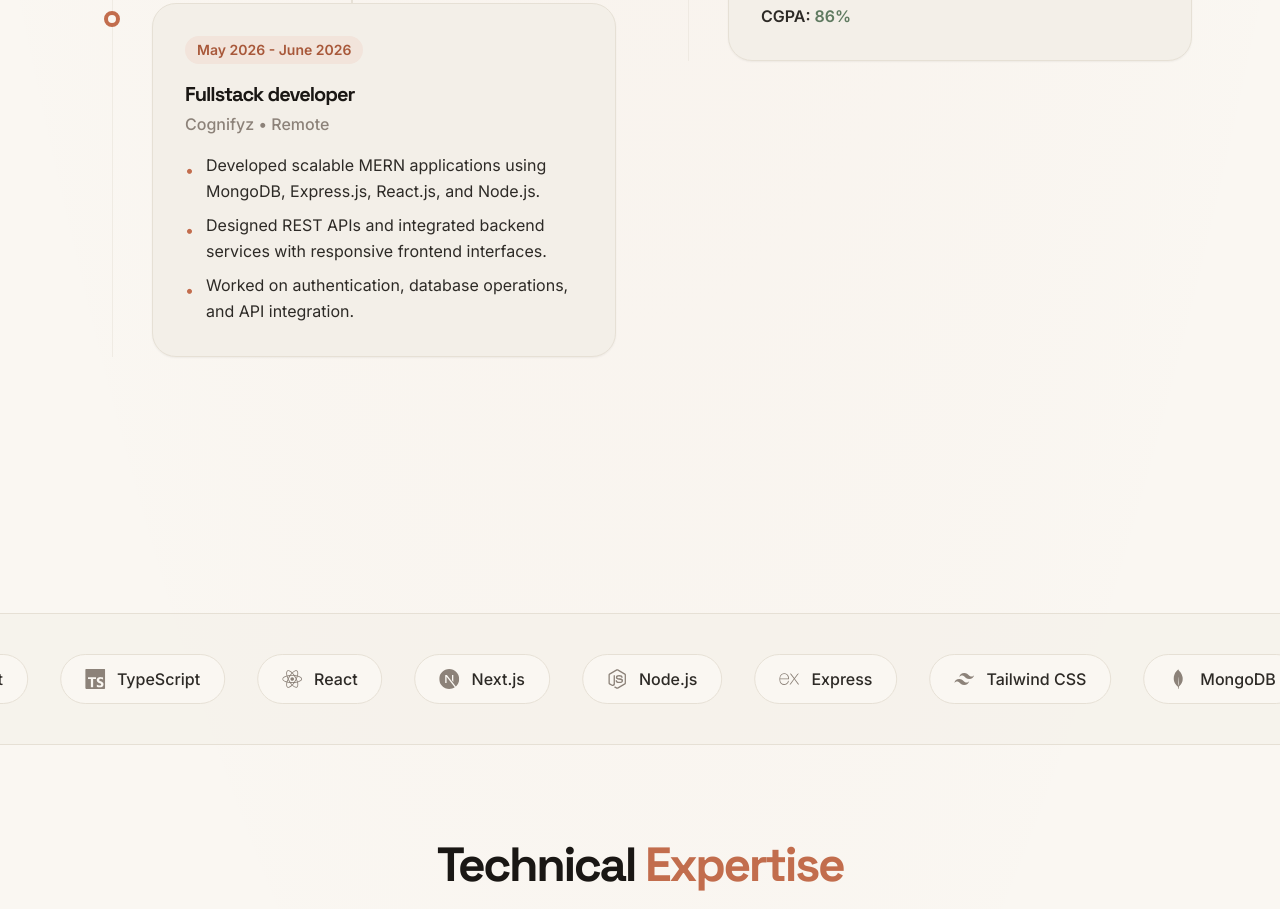
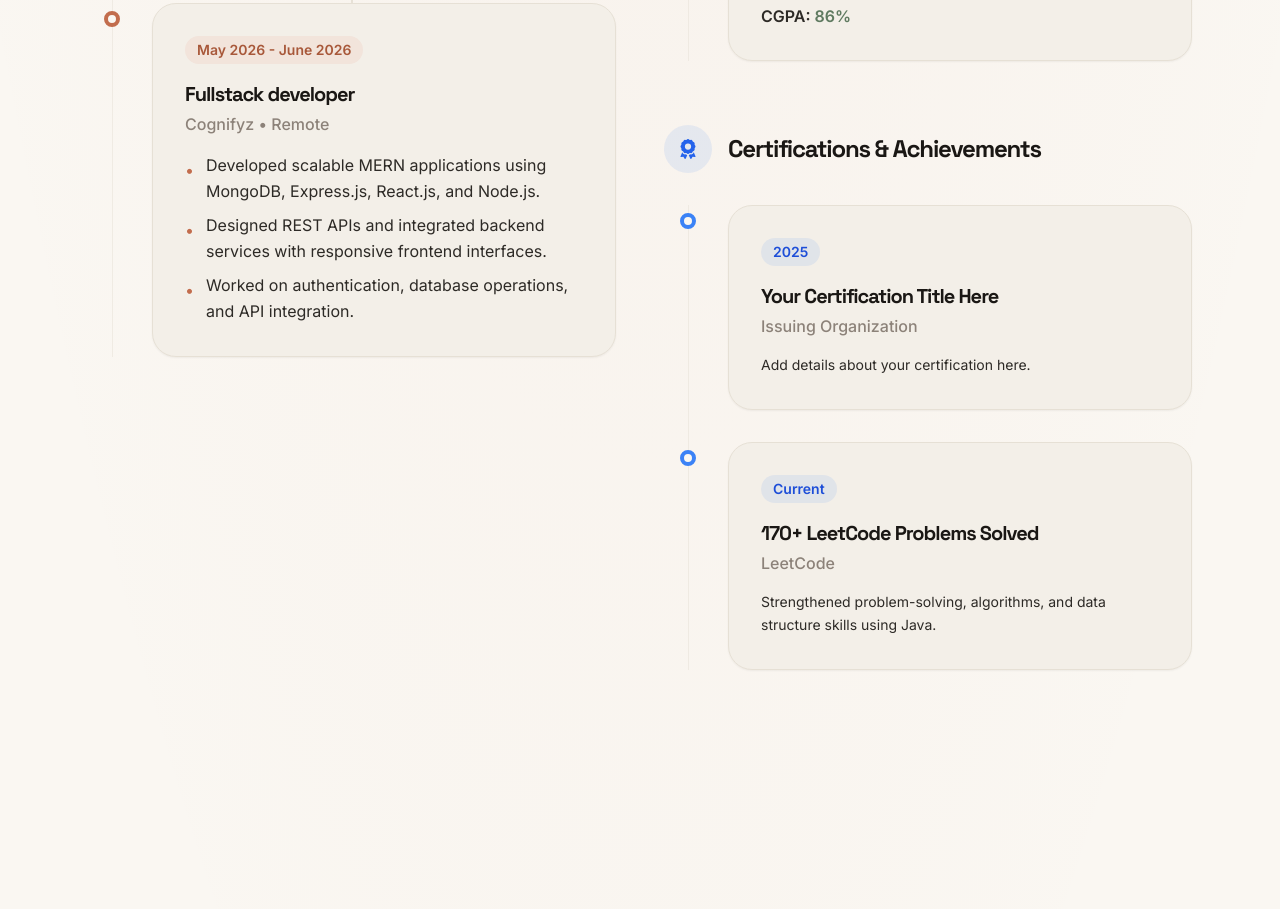
Before and after one commit to Anshikasaxenaa/Portfolio_, a Next.js app: page / in a window 1280 px wide. Shown: the part 3280-4189 px from the top of the page. Built offline with nearby package versions, Linux system fonts and the light colour scheme.

Commit message:
Updated portfolioData.ts with detailed achievements and a certifications data array.

```diff
--- a/src/components/Experience.tsx
+++ b/src/components/Experience.tsx
@@ -1,8 +1,8 @@
 "use client";
 
 import { motion } from "framer-motion";
-import { experienceData, educationData } from "@/data/portfolioData";
-import { FaGraduationCap, FaBriefcase } from "react-icons/fa6";
+import { experienceData, educationData, achievementsData, certificationsData } from "@/data/portfolioData";
+import { FaGraduationCap, FaBriefcase, FaAward } from "react-icons/fa6";
 
 export default function Experience() {
   return (
@@ -124,6 +124,54 @@ export default function Experience() {
                 </motion.div>
               ))}
             </div>
+
+            {/* Achievements & Certifications */}
+            <div className="flex items-center gap-4 mt-16 mb-8">
+              <div className="w-12 h-12 rounded-full bg-blue-500/10 text-blue-600 flex items-center justify-center text-xl">
+                <FaAward />
+              </div>
+              <h3 className="text-2xl font-heading font-bold text-warm-ink">Certifications & Achievements</h3>
+            </div>
+
+            <div className="space-y-8 relative">
+              <motion.div
+                initial={{ scaleY: 0 }}
+                whileInView={{ scaleY: 1 }}
+                viewport={{ once: false }}
+                transition={{ duration: 1.5, ease: "easeInOut" }}
+                style={{ originY: 0 }}
+                className="absolute left-6 top-0 bottom-0 w-px bg-warm-sand/50 z-0"
+              />
+              {[...certificationsData, ...achievementsData].map((item, index) => (
+                <motion.div
+                  key={`ach-${item.id}-${index}`}
+                  initial={{ opacity: 0, x: 40, rotateX: 45 }}
+                  whileInView={{ opacity: 1, x: 0, rotateX: 0 }}
+                  viewport={{ once: false, margin: "-100px" }}
+                  transition={{ duration: 1, delay: 0.5 + index * 0.15, ease: [0.16, 1, 0.3, 1] }}
+                  style={{ transformOrigin: "top" }}
+                  className="relative z-10 pl-16"
+                >
+                  <motion.div
+                    initial={{ scale: 0 }}
+                    whileInView={{ scale: 1 }}
+                    transition={{ delay: 0.8 + index * 0.15 }}
+                    className="absolute left-4 top-2 w-4 h-4 rounded-full bg-warm-paper border-4 border-blue-500"
+                  />
+                  <div className="bg-warm-cream border border-warm-sand p-8 rounded-3xl hover:border-blue-500/50 transition-colors shadow-sm">
+                    <span className="inline-block px-3 py-1 bg-blue-500/10 text-blue-700 text-sm font-semibold rounded-full mb-4">
+                      {item.date}
+                    </span>
+                    <h4 className="text-xl font-bold text-warm-ink mb-1">{item.title}</h4>
+                    <p className="text-warm-taupe font-medium mb-4">{(item as any).issuer || (item as any).organization}</p>
+                    <p className="text-warm-charcoal text-sm leading-relaxed">
+                      {item.details}
+                    </p>
+                  </div>
+                </motion.div>
+              ))}
+            </div>
+
           </div>
         </div>
       </div>
--- a/src/data/portfolioData.ts
+++ b/src/data/portfolioData.ts
@@ -147,3 +147,23 @@ export const aboutContent = {
     statLabel: "DSA problems solved across competitive coding platforms.",
   },
 };
+
+export const achievementsData = [
+  {
+    id: 1,
+    title: "170+ LeetCode Problems Solved",
+    organization: "LeetCode",
+    date: "Current",
+    details: "Strengthened problem-solving, algorithms, and data structure skills using Java."
+  }
+];
+
+export const certificationsData = [
+  {
+    id: 1,
+    title: "Your Certification Title Here",
+    issuer: "Issuing Organization",
+    date: "2025",
+    details: "Add details about your certification here."
+  }
+];
```
